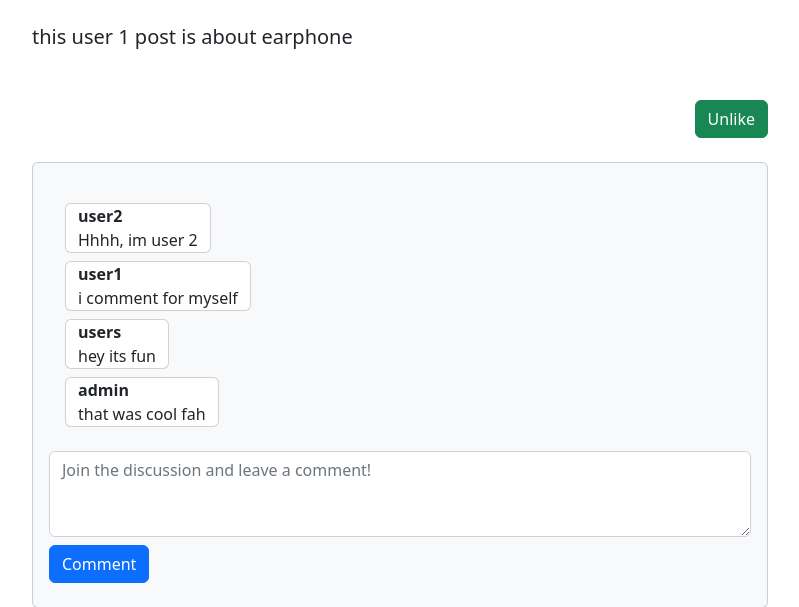
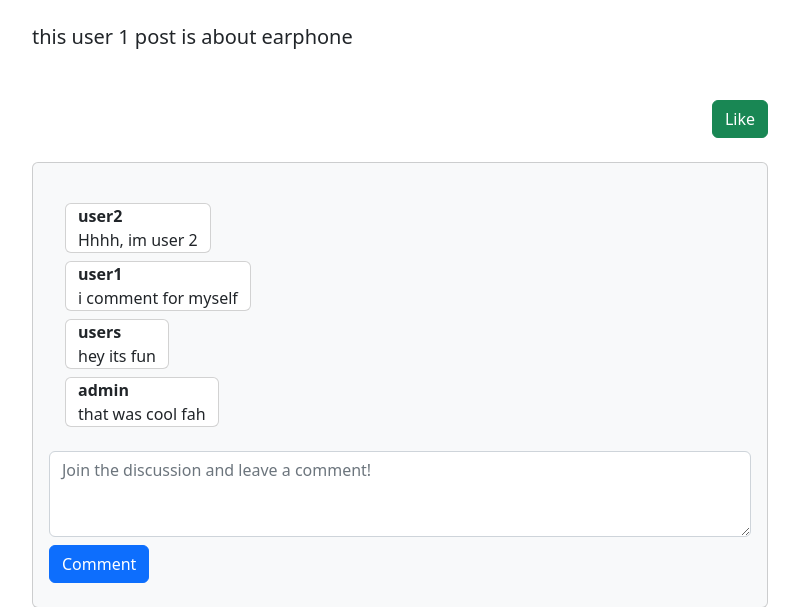
Before and after one commit to techBello/my-blog-site, a Django app: a page that uses webapp/the_root/templates/base/detailindex.html in a window 1280 px wide. Shown: the part 421-1028 px from the top of the page, without its empty margins (50-849 px from the left). Run offline with Django 5.2, Linux system fonts and the light colour scheme; a user stored in the database is signed in; data comes from the database, SQL or seed files in the repository; both versions use the stored data as it was after the commit; some libraries are stand-ins or nearby versions; some web fonts are replaced.

Commit message:
like function adjusted

```diff
--- a/webapp/the_root/models.py
+++ b/webapp/the_root/models.py
@@ -36,8 +36,10 @@ class Post(models.Model):
     created = models.DateTimeField(auto_now_add=True)
     updated = models.DateTimeField(auto_now=True)
 
+
+    @property
     def total_likes(self):
-        return self.likes_set.count()
+        return self.likes.filter(like=True).count()
 
     def save(self, *args, **kwargs):
         self.post_slug = slugify(self.post_title, allow_unicode=True)
@@ -66,6 +68,8 @@ class Likes(models.Model):
     class Meta:
         unique_together = ('post', 'user')
 
+
+
     def __str__(self):
         return str(self.post.post_title)
 
--- a/webapp/the_root/templates/base/detailindex.html
+++ b/webapp/the_root/templates/base/detailindex.html
@@ -73,9 +73,9 @@
                                     {% endif %}
                                 </button> {% endcomment %}
                                 {% if user_liked %}
-                                <button type="submit" class="btn btn-success" name="action" value="False">Like</button>
+                                <button type="submit" class="btn btn-success" name="action" value="False">Unlike</button>
                                 {% else %}
-                                <button type="submit" class="btn btn-success" name="action" value="True" >Unlike</button>
+                                <button type="submit" class="btn btn-success" name="action" value="True" >Like</button>
                                 {% endif %}
                             </form>
                         {% endif %}</div>
--- a/webapp/the_root/templates/base/home.html
+++ b/webapp/the_root/templates/base/home.html
@@ -92,9 +92,9 @@
                             <p class="card-text">{{ post.post_detail|truncatewords:20|safe }}</p>
                             <div class="d-flex justify-content-between">
                                 <b>
-                                    Likes:{{ post.likes.count }}👍🏾
+                                    Likes:{{ post.total_likes }}👍🏾
                                 </b>
-                                {{ all_likes }}
+
                                 <a class="btn btn-primary" href="{% url 'detail' slug=post.post_slug %}">Read more →</a>
                             </div>
                         </div>
--- a/webapp/the_root/views.py
+++ b/webapp/the_root/views.py
@@ -23,8 +23,7 @@ def search_posts(request):
 def home(request):
     all_posts = Post.objects.all()
     all_comments = Comments.objects.all()
-    all_likes = Likes.objects.all()
-
+    all_likes = Likes.objects.filter(like=True)
     return render(request, "base/home.html", {'all_posts':all_posts, 'all_comments':all_comments, 'all_likes':all_likes})
 
 def about(request):
```
Also changed, not shown: webapp/db.sqlite3.
